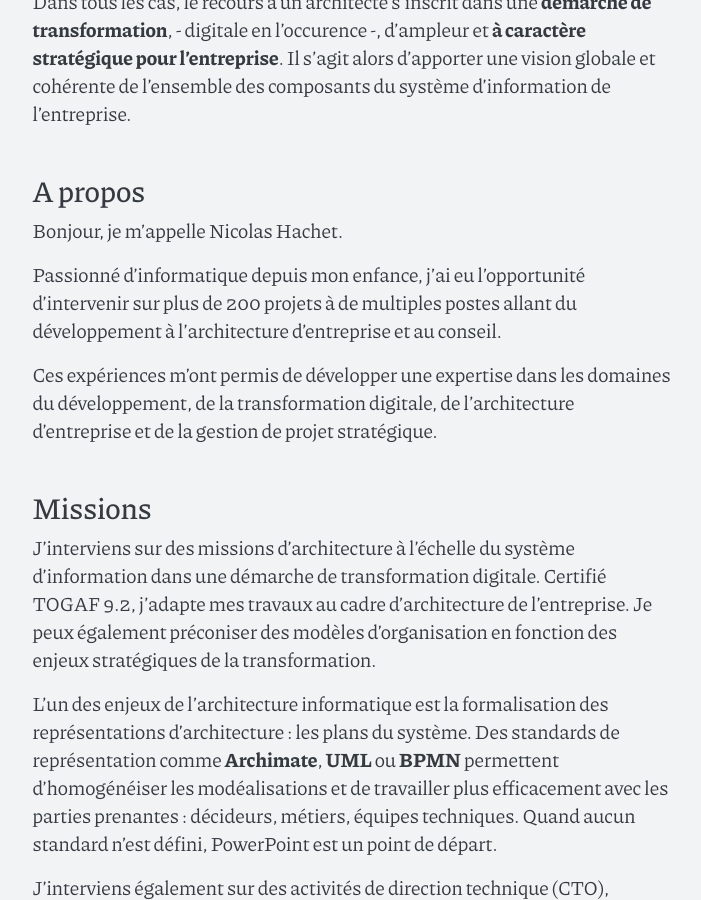
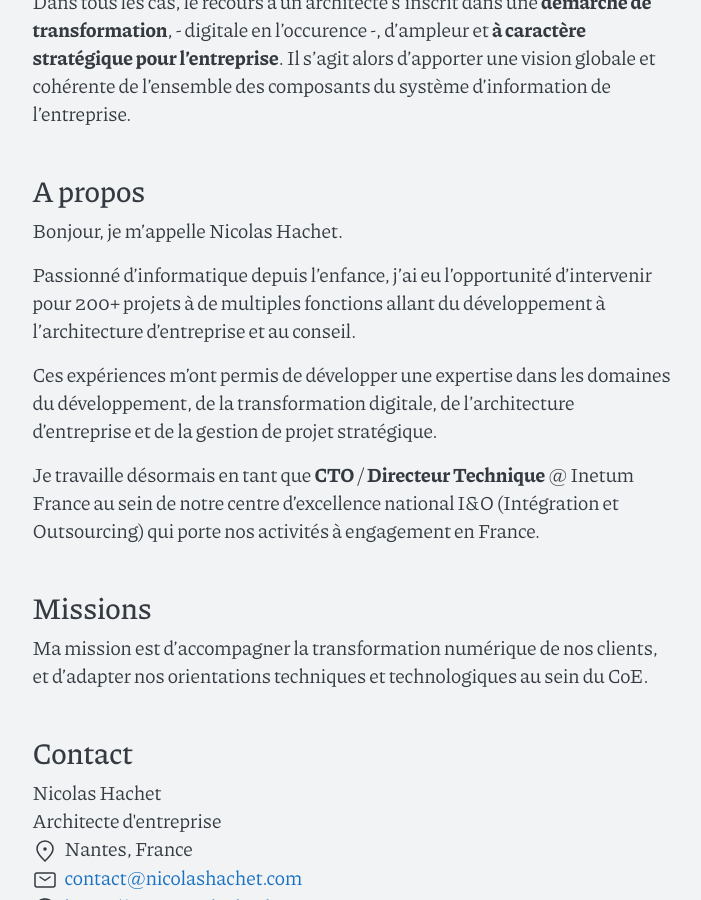
Before and after one commit to nicolashachet/nicolashachet.github.io, a Jekyll site: the page built from index.md, in a window 1280 px wide and 900 px high, scrolled down 1464 px. Shown: the whole window, without its empty margins (287-988 px from the left). Built offline with Jekyll 4.4.1, drawn with Linux system fonts in a browser that asks for light colours; some of the changed text lies outside the part shown.

Commit message:
Changed: Archi -> Directeur Technique

```diff
--- a/_config.yml
+++ b/_config.yml
@@ -1,10 +1,10 @@
 # site settings
 title: Nicolas Hachet
-description: Architecte d'entreprise
+description: CTO / Directeur Technique
 baseurl: ""
 url: https://www.nicolashachet.com
-taglong: Architecte d'entreprise à Nantes
-tagshort: Architecte d'entreprise
+taglong: Directeur Technique à Nantes
+tagshort: Directeur Technique
 ga: G-RWKL2Z7WQ7
 
 # author settings
--- a/index.md
+++ b/index.md
@@ -19,19 +19,15 @@
 
 Bonjour, je m'appelle Nicolas Hachet.
 
-Passionné d'informatique depuis mon enfance, j'ai eu l'opportunité d'intervenir sur plus de 200 projets à de multiples postes allant du développement à l'architecture d'entreprise et au conseil.
+Passionné d'informatique depuis l'enfance, j'ai eu l'opportunité d'intervenir pour 200+ projets à de multiples fonctions allant du développement à l'architecture d'entreprise et au conseil.
 
 Ces expériences m'ont permis de développer une expertise dans les domaines du développement, de la transformation digitale, de l'architecture d'entreprise et de la gestion de projet stratégique.
 
+Je travaille désormais en tant que **CTO** / **Directeur Technique** @ Inetum France au sein de notre centre d'excellence national I&O (Intégration et Outsourcing) qui porte nos activités à engagement en France.
+
 # Missions
 
-J'interviens sur des missions d'architecture à l'échelle du système d'information dans une démarche de transformation digitale. Certifié TOGAF 9.2, j'adapte mes travaux au cadre d'architecture de l'entreprise. Je peux également préconiser des modèles d'organisation en fonction des enjeux stratégiques de la transformation.
-
-L'un des enjeux de l'architecture informatique est la formalisation des représentations d'architecture : les plans du système. Des standards de représentation comme **Archimate**, **UML** ou **BPMN** permettent d'homogénéiser les modéalisations et de travailler plus efficacement avec les parties prenantes : décideurs, métiers, équipes techniques. Quand aucun standard n'est défini, PowerPoint est un point de départ.
-
-J'interviens également sur des activités de direction technique (CTO), gestion de portefeuilles projets (PMO) ainsi que conseil en organisation.
-
-La variété des expériences de mon parcours permet d'adapter mon travail aux enjeux et au contexte client dans une approche orientée résulats.
+Ma mission est d'accompagner la transformation numérique de nos clients, et d'adapter nos orientations techniques et technologiques au sein du CoE.
 
 # Contact
 
```
